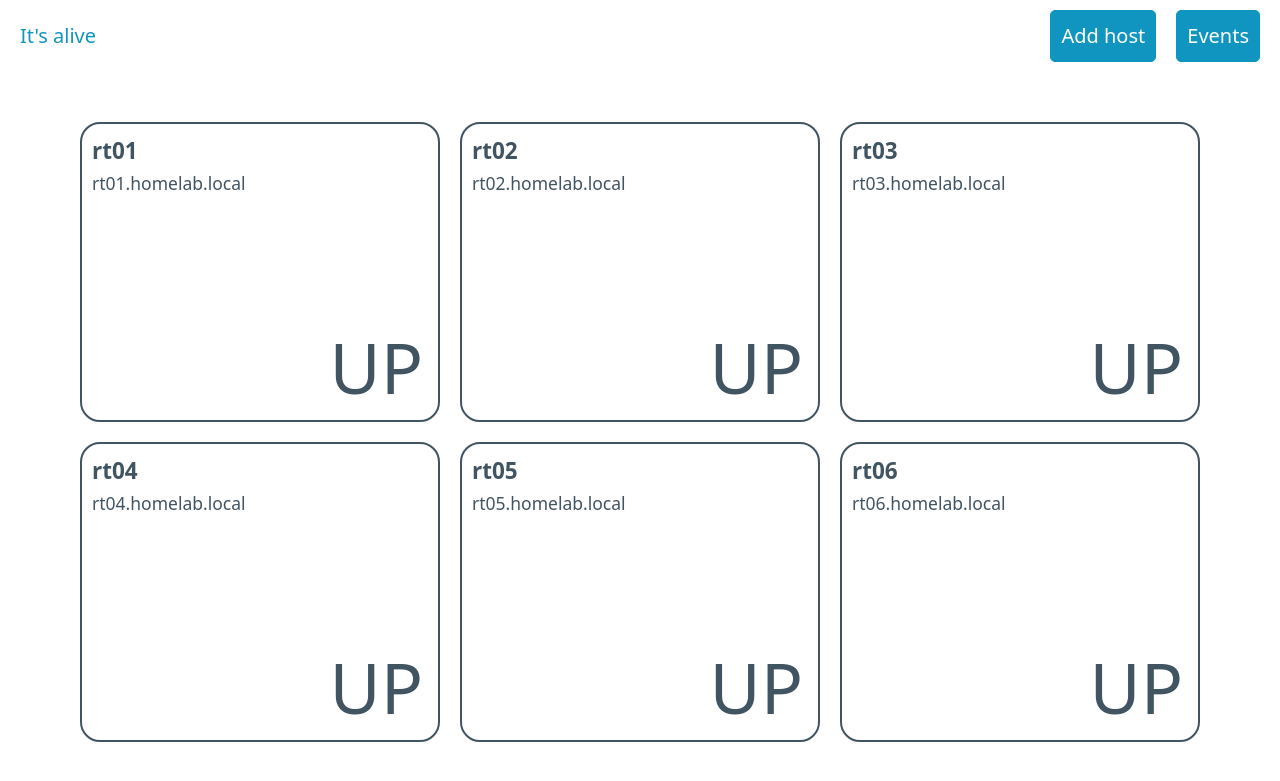
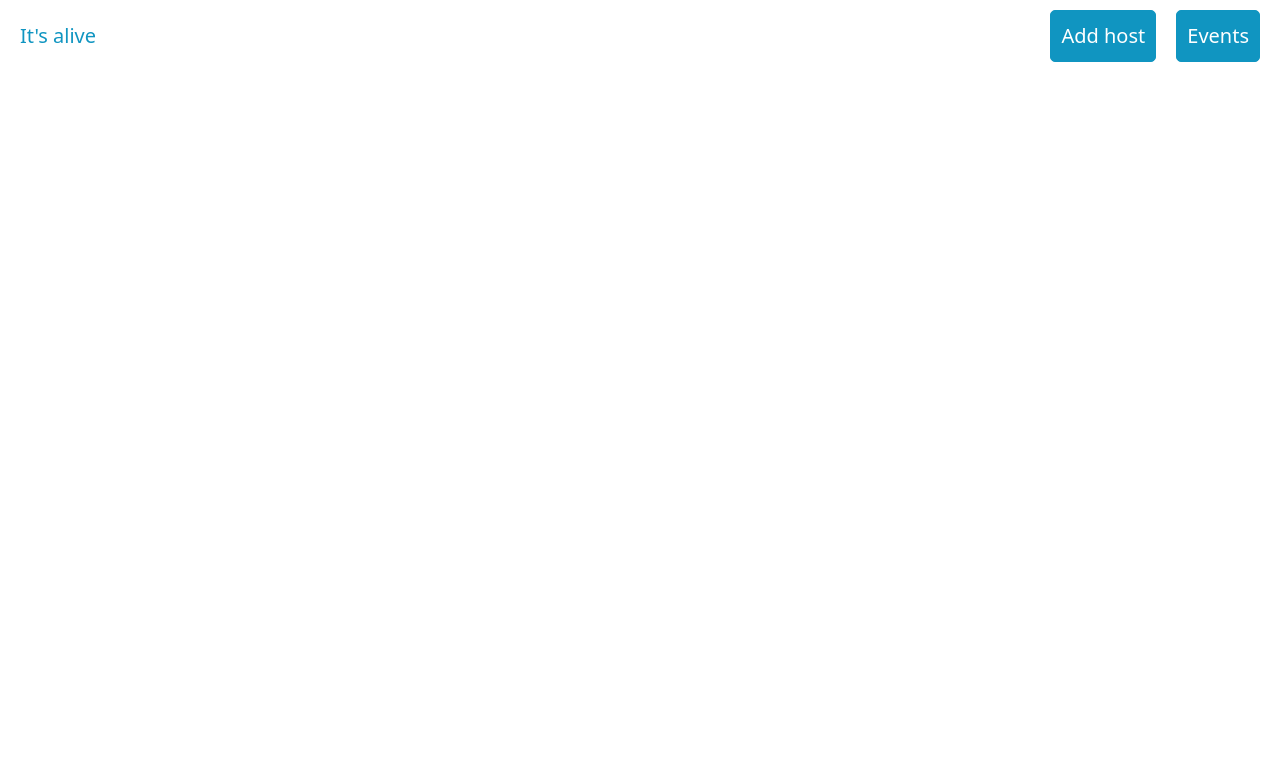
Before and after one commit to ertfm/itsalive, a Flask app: page / in a window 1280 px wide. Shown: the top 781 px of the page. Run offline with Flask 3, Linux system fonts and the light colour scheme; some libraries are stand-ins or nearby versions.

Commit message:
remove example host boxes

```diff
--- a/app/templates/index.html
+++ b/app/templates/index.html
@@ -22,54 +22,6 @@
 
         <div id="dashboard">
 
-            <div id="rt01" class="box">
-                <h5>rt01</h5>
-                <small>rt01.homelab.local</small>
-                <span class="status">
-                    UP
-                </span>
-            </div> <!--box-->
-
-            <div id="rt02" class="box">
-                <h5>rt02</h5>
-                <small>rt02.homelab.local</small>
-                <span class="status">
-                    UP
-                </span>
-            </div> <!--box-->
-
-            <div id="rt03" class="box">
-                <h5>rt03</h5>
-                <small>rt03.homelab.local</small>
-                <span class="status">
-                    UP
-                </span>
-            </div> <!--box-->
-
-            <div id="rt04" class="box">
-                <h5>rt04</h5>
-                <small>rt04.homelab.local</small>
-                <span class="status">
-                    UP
-                </span>
-            </div> <!--box-->
-
-            <div id="rt05" class="box">
-                <h5>rt05</h5>
-                <small>rt05.homelab.local</small>
-                <span class="status">
-                    UP
-                </span>
-            </div> <!--box-->
-
-            <div id="rt06" class="box">
-                <h5>rt06</h5>
-                <small>rt06.homelab.local</small>
-                <span class="status">
-                    UP
-                </span>
-            </div> <!--box-->
-
         </div><!--dashboard-->
 
         <dialog id="add-host-modal">
```
